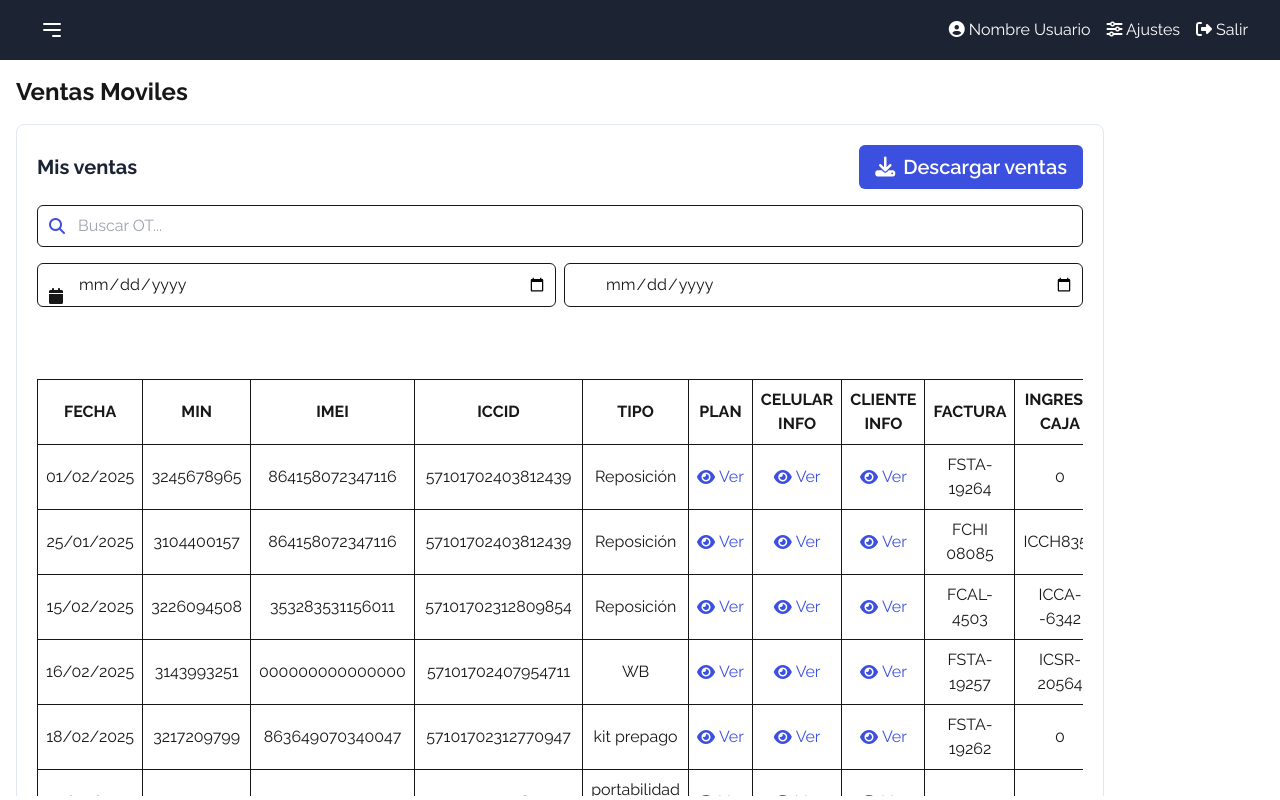
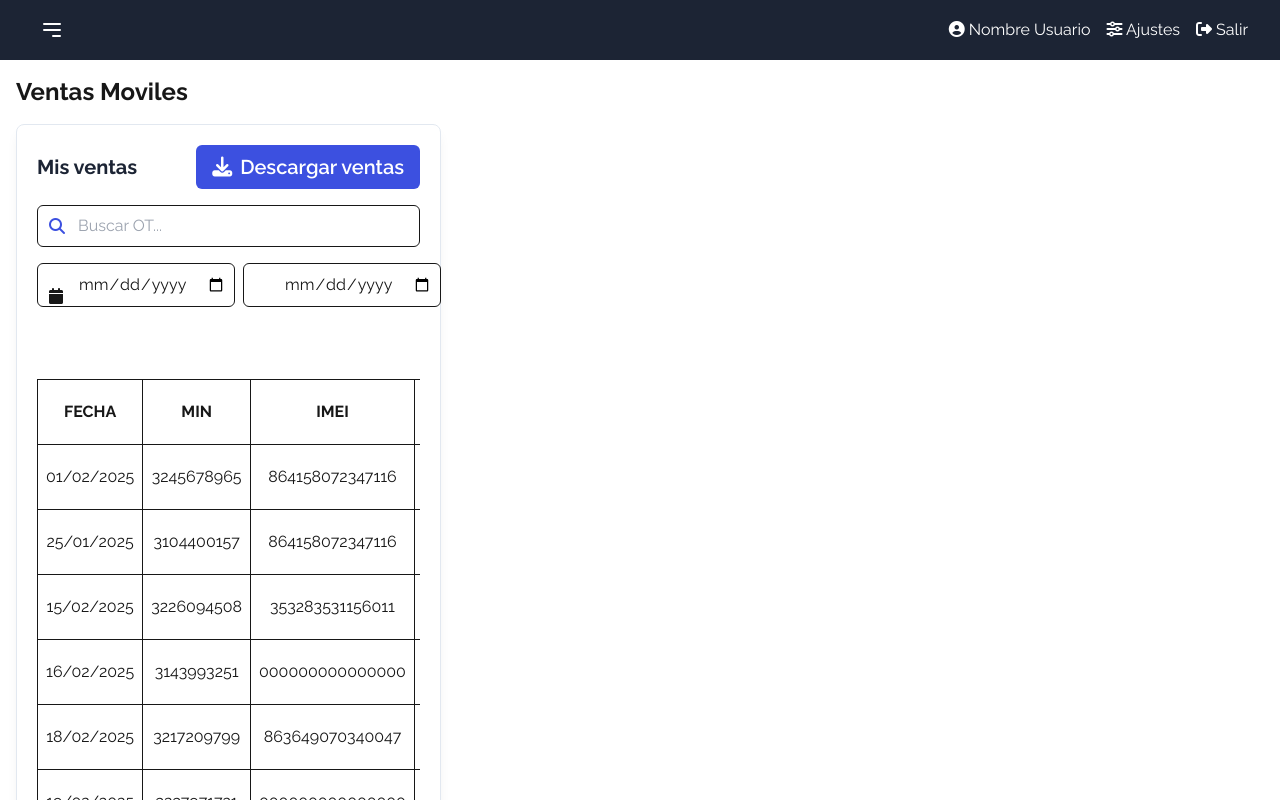
Before and after one commit to ManuelGallego1/frontend2025, a Next.js app in the folder ditcom-front/: page /asesor/ver-movil in a window 1280 px wide. Built offline with nearby package versions, Linux system fonts and the light colour scheme; a web font is replaced by a local one.

Commit message:
modified:   ditcom-front/app/(gestor)/asesor/ver-fijo/page.tsx 	modified:   ditcom-front/app/(gestor)/asesor/ver-movil/page.tsx 	modified:   ditcom-front/package-lock.json

```diff
--- a/ditcom-front/app/(gestor)/asesor/ver-fijo/page.tsx
+++ b/ditcom-front/app/(gestor)/asesor/ver-fijo/page.tsx
@@ -2,7 +2,7 @@ import TableFijo from "@/components/molecules/TableFijo";
 
 export default function VerFijoPage() {
     return (
-        <div className="overflow-x-auto w-[85vw] h-[90vh] overflow-y-auto">
+        <div className="container">
             <h1 className="text-2xl font-bold mb-4">Ventas Fijo</h1>
             <TableFijo />
         </div>
--- a/ditcom-front/app/(gestor)/asesor/ver-movil/page.tsx
+++ b/ditcom-front/app/(gestor)/asesor/ver-movil/page.tsx
@@ -3,7 +3,7 @@ import TableMovil from "@/components/molecules/TableMovil";
 
 export default function VerMovilPage() {
     return (
-        <div className="overflow-x-auto w-[85vw] h-[90vh] overflow-y-auto">
+        <div className="container">
             <h1 className="text-2xl font-bold mb-4">Ventas Moviles</h1>
             <TableMovil />
         </div>
```
Also changed, not shown: 1 other file (tests, documents, lock files or other folders).
